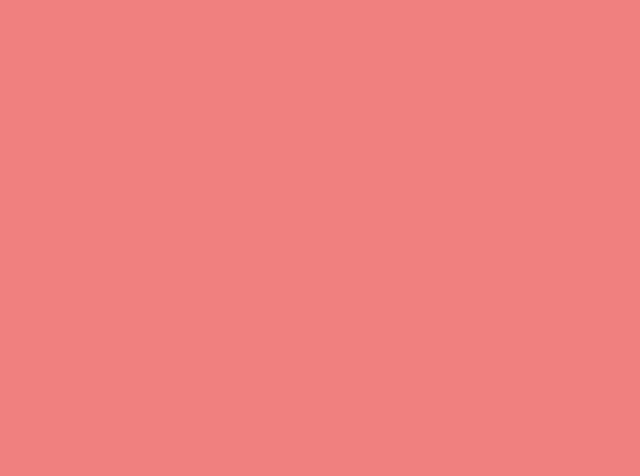
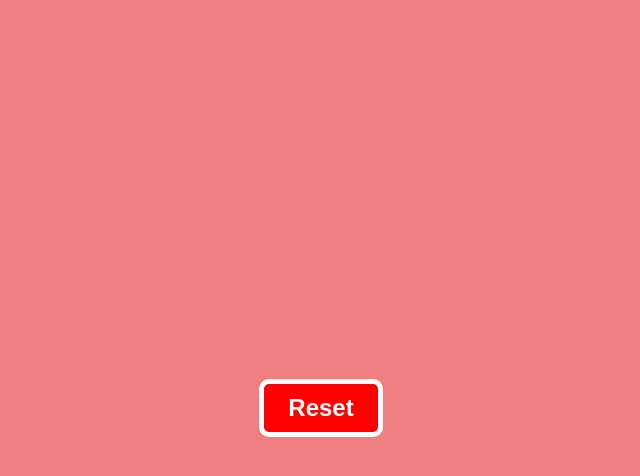
Before and after one commit to h4sitha/close-ad-window, a plain HTML site: page index.html in a window 1280 px wide. Both pictures are taken after a click on the icon 695 px from the left and 399 px from the top of the page. Shown: the whole page, without its empty margins (319-959 px from the left). Drawn offline with Linux system fonts and the light colour scheme.

Commit message:
Add reset button when the ad closes

```diff
--- a/script.js
+++ b/script.js
@@ -1,6 +1,11 @@
 const closeBtn = document.querySelector('svg');
 const elementsContainer = document.querySelector('div');
+const body = document.querySelector('body');
+
+const resetBtn = document.createElement('button');
 
 closeBtn.addEventListener('click', () => {
     elementsContainer.remove();
+    resetBtn.textContent = "Reset";
+    body.appendChild(resetBtn);
 })
--- a/styles.css
+++ b/styles.css
@@ -36,3 +36,21 @@ img {
     border: 5px solid white;
     border-radius: 14px;
 }
+
+button {
+    background-color: red;
+    padding: 10px 24px;
+    font-size: 24px;
+    border: 5px solid white;
+    color: white;
+    border-radius: 10px;
+    font-weight: bold;
+}
+
+button:hover {
+    background-color: hsl(0, 100%, 45%);
+}
+
+button:active {
+    background-color: hsl(0, 100%, 40%);
+}
```
